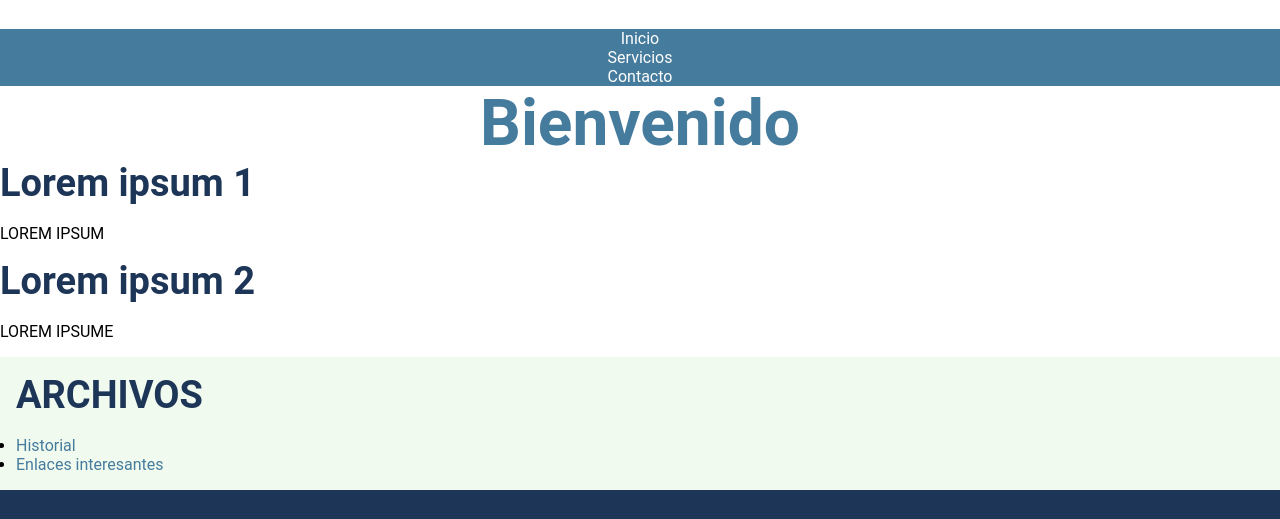
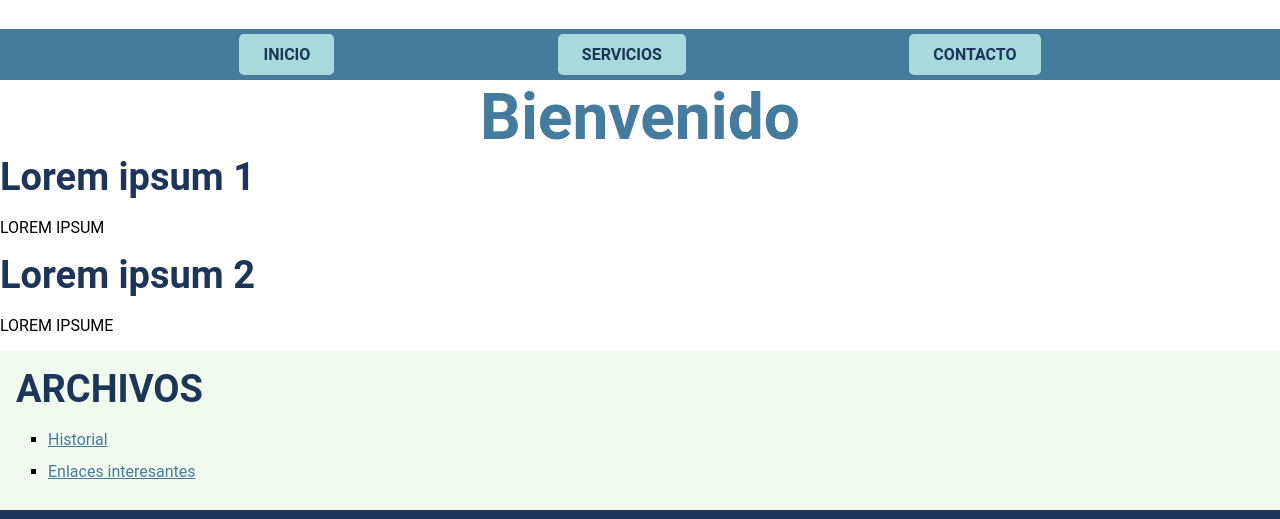
Before and after one commit to DisenoInterfacesWeb26-27/diseno-interfaces-web-26-27-practica-3-css-inicial-merenciano1, a plain HTML site: page index.html in a window 1280 px wide. Shown: the part 123-642 px from the top of the page. Drawn offline with Linux system fonts and the light colour scheme.

Commit message:
Practica 3: actividad 8.1

```diff
--- a/assets/css/style.css
+++ b/assets/css/style.css
@@ -83,3 +83,34 @@ th {
     background-color: #457B9D;
     color: #FFFFFF;
 }
+
+nav ul {
+    display: flex;
+    list-style-type: none;
+    justify-content: space-evenly;
+    padding: 1em;
+}
+
+nav a {
+    background-color: #A8DADC;
+    color: #1D3557;
+    padding: 0.7em 1.5em;
+    border-radius: 5px;
+    font-weight: bold;
+    text-transform: uppercase;
+}
+
+aside ul {
+    list-style-type: square;
+    padding-left: 2em;
+    margin-top: 1em;
+}
+
+aside li {
+    margin-bottom: 0.8em;
+}
+
+aside a {
+    color: #457B9D;
+    text-decoration: underline;
+}
```
